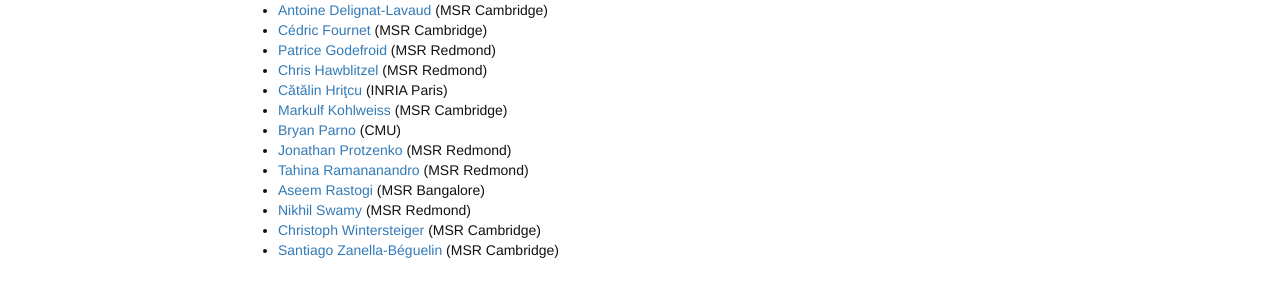
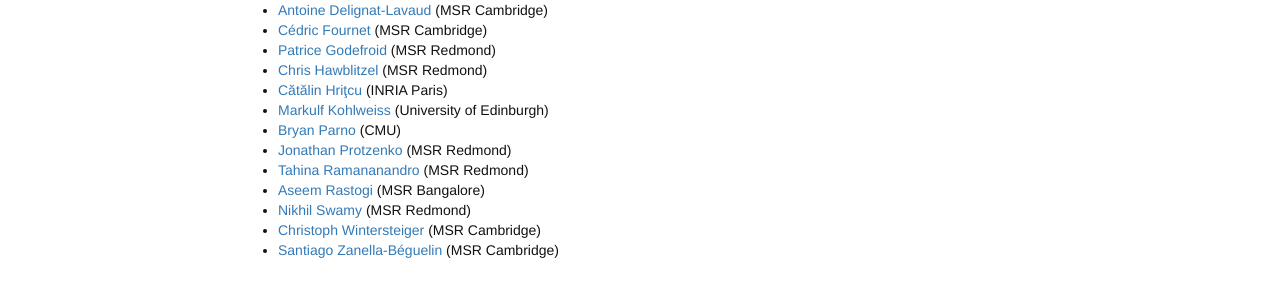
Before and after one commit to project-everest/project-everest.github.io, a Jekyll site: the page built from people.md, in a window 1280 px wide. Shown: the part 363-645 px from the top of the page. Built offline with Jekyll 4.4.1, drawn with Linux system fonts in a browser that asks for light colours.

```diff
--- a/_data/members.json
+++ b/_data/members.json
@@ -50,8 +50,8 @@
   {
     "firstname": "Markulf",
     "lastname": "Kohlweiss",
-    "lab": "MSR Cambridge",
-    "url": "https://www.microsoft.com/en-us/research/people/markulf/"
+    "lab": "University of Edinburgh",
+    "url": "https://homepages.inf.ed.ac.uk/mkohlwei/"
   },
   {
     "firstname": "Bryan",
```
